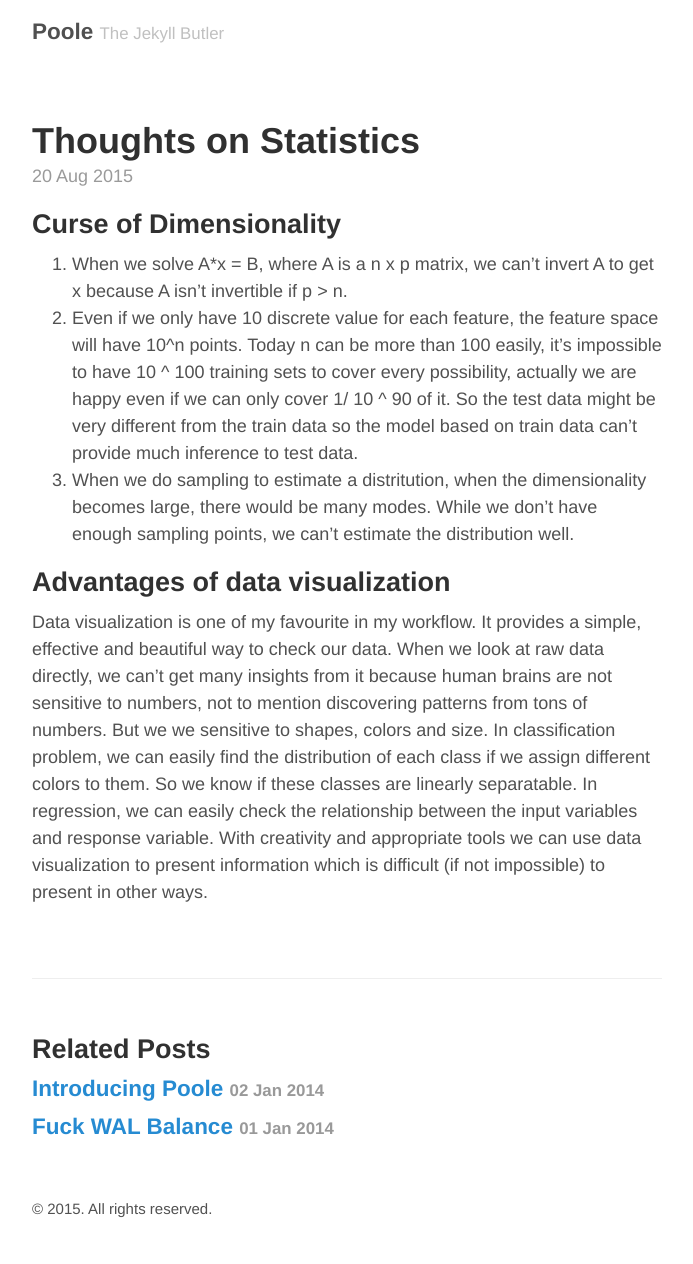
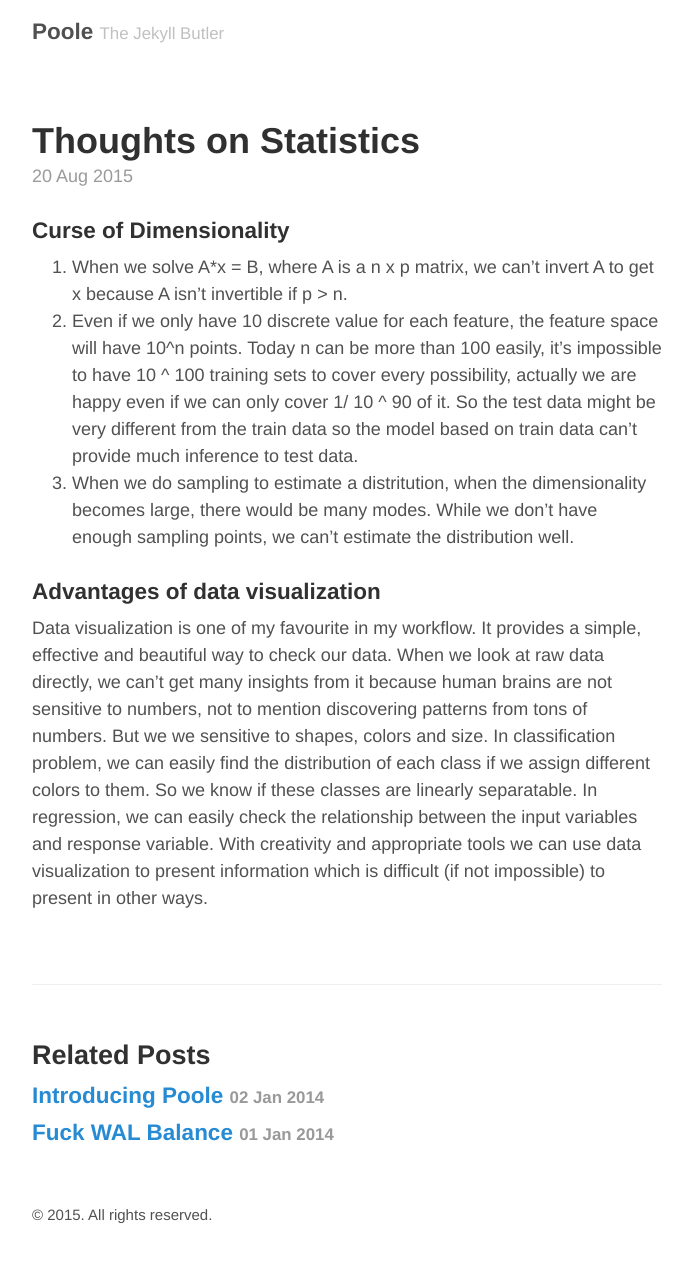
Before and after one commit to Lawrence-Liu/Lawrence-Liu.github.io, a Jekyll site: the page built from _posts/2015-08-20-thoughts-on-statistics.md, in a window 1280 px wide. Shown: the whole page, without its empty margins (293-986 px from the left). Built offline with Jekyll 4.4.1, drawn with Linux system fonts in a browser that asks for light colours.

Commit message:
no message

```diff
--- a/_posts/2015-08-20-thoughts-on-statistics.md
+++ b/_posts/2015-08-20-thoughts-on-statistics.md
@@ -3,14 +3,11 @@ layout: post
 title: Thoughts on Statistics
 ---
 
-Curse of Dimensionality
----
-
+###Curse of Dimensionality
 1. When we solve A*x = B, where A is a n x p matrix, we can't invert A to get x because A isn't invertible if p > n.
 2. Even if we only have 10 discrete value for each feature, the feature space will have 10^n points. Today n can be more than 100 easily, it's impossible to have 10 ^ 100 training sets to cover every possibility, actually we are happy even if we can only cover 1/ 10 ^ 90 of it. So the test data might be very different from the train data so the model based on train data can't provide much inference to test data.
 3. When we do sampling to estimate a distritution, when the dimensionality becomes large, there would be many modes. While we don't have enough sampling points, we can't estimate the distribution well.
 
 
-Advantages of data visualization
----
+###Advantages of data visualization
 Data visualization is one of my favourite in my workflow. It provides a simple, effective and beautiful way to check our data. When we look at raw data directly, we can't get many insights from it because human brains are not sensitive to numbers, not to mention discovering patterns from tons of numbers. But we we sensitive to shapes, colors and size. In classification problem, we can easily find the distribution of each class if we assign different colors to them. So we know if these classes are linearly separatable. In regression, we can easily check the relationship between the input variables and response variable. With creativity and appropriate tools we can use data visualization to present information which is difficult (if not impossible) to present in other ways.
```
